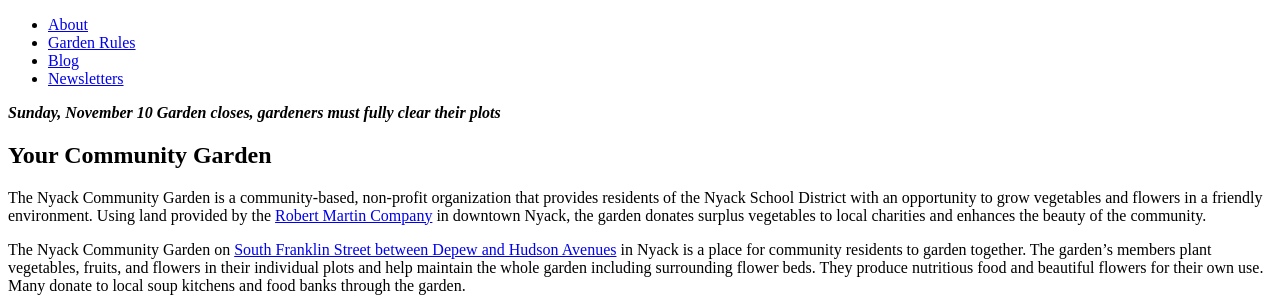
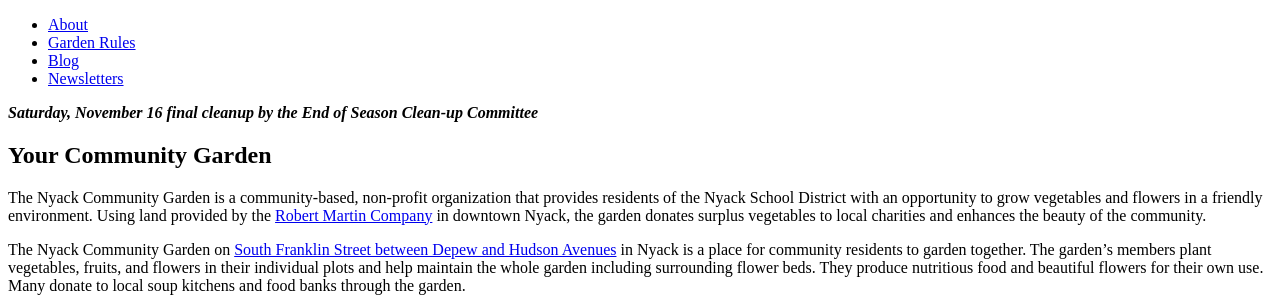
Before and after one commit to bosborne/nyackcommunitygarden, a Jekyll site: the page built from index.md, in a window 1280 px wide. Shown: the part 137-434 px from the top of the page. Built offline with Jekyll 4.4.1, drawn with Linux system fonts in a browser that asks for light colours; nearby versions of some CDN libraries; library files that are not in the unit come from our copies.

Commit message:
Change cleanup date

```diff
--- a/_layouts/default.html
+++ b/_layouts/default.html
@@ -22,8 +22,8 @@
       <div class="bannerbox">
         <p>
           <i>
-            <b><i>Sunday, November 10</i>
-              Garden closes, gardeners must fully clear their plots</b>
+            <b><i>Saturday, November 16</i>
+              final cleanup by the End of Season Clean-up Committee</b>
           </i>
         </p>
       </div>
```
